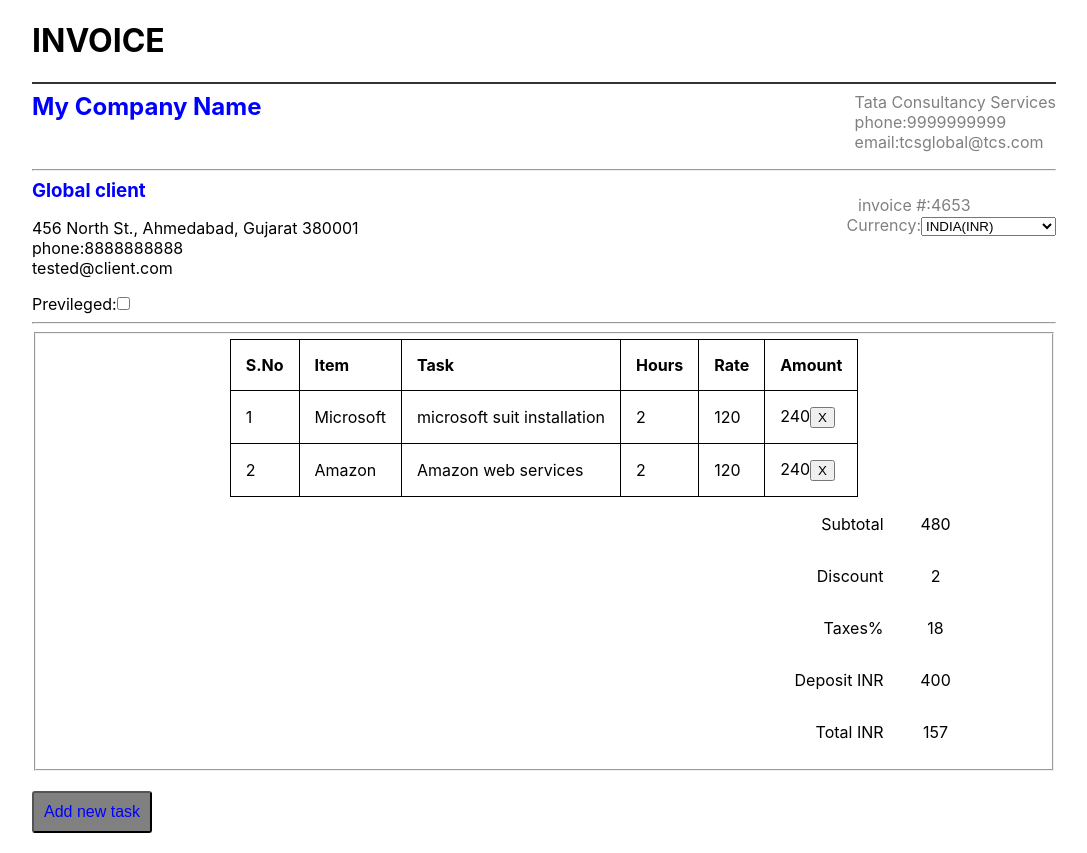
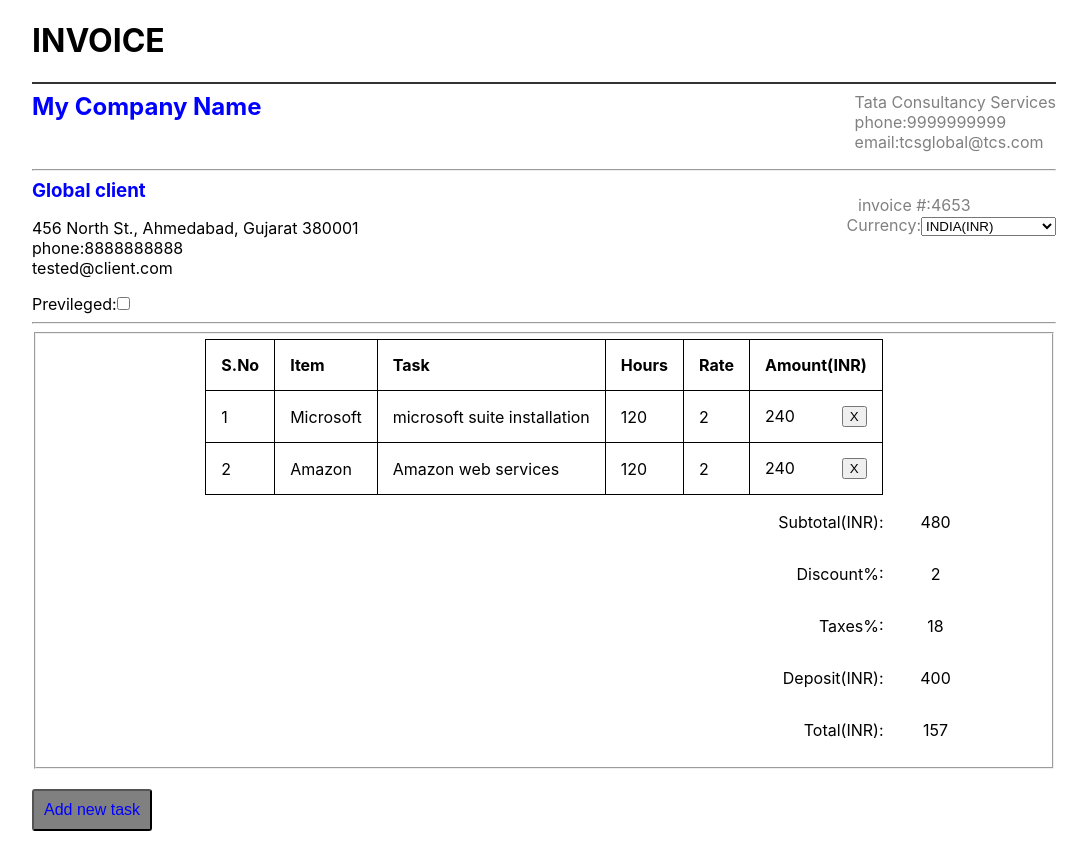
Before and after one commit to Raunak88/invoice-gen-react, a React (Create React App) app: page / in a window 1280 px wide. Shown: the whole page, without its empty margins (96-1183 px from the left). Built offline with nearby package versions, Linux system fonts and the light colour scheme.

Commit message:
fixed disocunt related test cases

```diff
--- a/src/TableAndForm/TableAndForm.js
+++ b/src/TableAndForm/TableAndForm.js
@@ -5,7 +5,7 @@ const initialState = {
   entries: [
     {
       title: "Microsoft",
-      description: "microsoft suit installation",
+      description: "microsoft suite installation",
       rate: "2",
       hours: "120",
     },
@@ -22,7 +22,7 @@ const initialState = {
     rate: "",
     hours: "",
   },
-  privileged: false,
+  previlegeDiscount: 2,
   currency: "INR",
   taskFormOpen: false,
 };
@@ -62,7 +62,7 @@ class TableAndForm extends Component {
   }
   checkHandler = () => {
     this.setState((prevState) => {
-      return { privileged: !prevState.privileged };
+      return { previlegeDiscount: prevState.previlegeDiscount===2?7:2};
     });
   };
 
@@ -98,12 +98,11 @@ class TableAndForm extends Component {
     var subTotal = entries.reduce((acc, current) => {
       return acc + current.hours * current.rate;
     }, 0);
-    let discount = this.state.privileged ? 7 : 2;
     let taxes = 18;
     let deposit = 400;
     let total = Math.round(
       subTotal -
-        (discount / 100) * subTotal +
+        (this.state.previlegeDiscount / 100) * subTotal +
         (taxes / 100) * subTotal -
         deposit
     );
@@ -138,9 +137,9 @@ class TableAndForm extends Component {
           <label htmlFor="currency">Currency:</label>
           <select id="currency" onChange={this.selectHandler}>
             {/* write the options required. On selecting an option it should display where ever it's required */}
-            <option value="(INR)">INDIA(INR)</option>
-            <option value="(USD)">USA(USD)</option>
-            <option value="(EURO)">EUPROPE(EURO)</option>
+            <option value="INR">INDIA(INR)</option>
+            <option value="USD">USA(USD)</option>
+            <option value="EURO">EUPROPE(EURO)</option>
           </select>
         </div>
         <hr />
@@ -154,21 +153,21 @@ class TableAndForm extends Component {
               <th>Task</th>
               <th>Hours</th>
               <th>Rate</th>
-              <th>Amount</th>
+              <th>Amount({this.state.currency})</th>
               </tr>
             </thead>
             <tbody>
               {entries.map((entry, index) => {
                 return (
-                  <tr key={index}>
+                  <tr className="mainTable" key={index}>
                     <td>{index + 1}</td>
                     <td>{entry.title}</td>
                     <td>{entry.description}</td>
+                    <td>{entry.hours}</td>
                     <td>{entry.rate}</td>
-                    <td>{entry.hours}</td>
                     <td>
                       {entry.rate * entry.hours}
-                      <button onClick={()=>this.deleteTask(index)}>X</button>
+                      <button className="removeEntry" onClick={()=>this.deleteTask(index)}>X</button>
                     </td>
                   </tr>
                 );
@@ -179,31 +178,31 @@ class TableAndForm extends Component {
           <table className="tableValues">
             <tbody>
               <tr className="subTable1">
-                <td className="subTableLeft">Subtotal</td>
+                <td className="subTableLeft">Subtotal({this.state.currency}):</td>
                 <td className="subTableRight">{subTotal}</td>
               </tr>
             </tbody>
             <tbody>
               <tr className="subTable2">
-                <td className="subTableLeft">Discount</td>
-                <td className="subTableRight">{discount}</td>
+                <td className="subTableLeft">Discount%:</td>
+                <td className="subTableRight">{this.state.previlegeDiscount}</td>
               </tr>
             </tbody>
             <tbody>
               <tr className="subTable3">
-                <td className="subTableLeft">Taxes%</td>
+                <td className="subTableLeft">Taxes%:</td>
                 <td className="subTableRight">{taxes}</td>
               </tr>
             </tbody>
             <tbody>
               <tr className="subTable4">
-                <td className="subTableLeft">Deposit {this.state.currency}</td>
+                <td className="subTableLeft">Deposit({this.state.currency}):</td>
                 <td className="subTableRight">{deposit}</td>
               </tr>
             </tbody>
             <tbody>
               <tr className="subTable5">
-                <td className="subTableLeft">Total {this.state.currency}</td>
+                <td className="subTableLeft">Total({this.state.currency}):</td>
                 <td className="subTableRight">{total}</td>
               </tr>
             </tbody>
```
